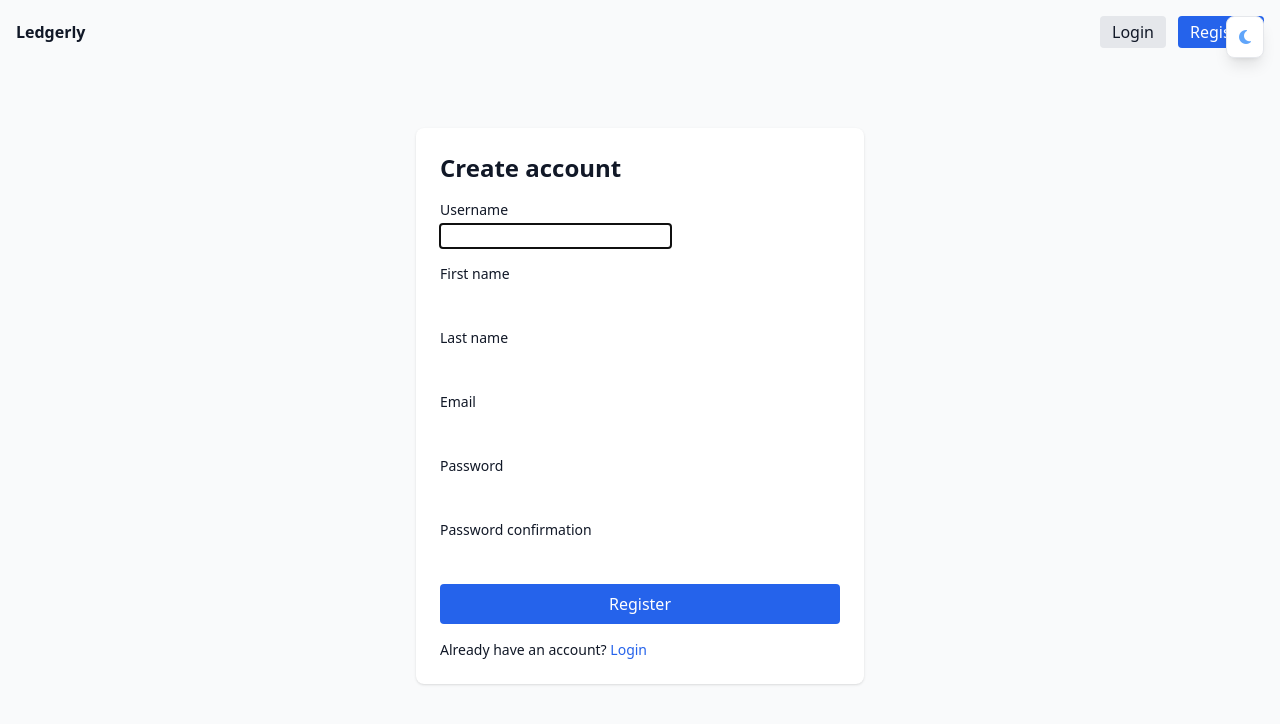
After one commit to Kzu0-afk/ledgerly-web, a Django app: page /register/ in a window 1280 px wide. The commit adds this page. Shown: the top 724 px of the page. Run offline with Django 5.2, Linux system fonts and the light colour scheme; some libraries are stand-ins or nearby versions.

```diff
--- a/config/urls.py
+++ b/config/urls.py
@@ -17,8 +17,11 @@ Including another URLconf
 from django.contrib import admin
 from django.urls import path
 from django.urls import include
+from django.contrib.auth import views as auth_views
 
 urlpatterns = [
     path('admin/', admin.site.urls),
     path('', include('ledger.urls')),
+    path('login/', auth_views.LoginView.as_view(template_name='auth/login.html'), name='login'),
+    path('logout/', auth_views.LogoutView.as_view(), name='logout'),
 ]
--- a/ledger/apps.py
+++ b/ledger/apps.py
@@ -4,3 +4,6 @@ from django.apps import AppConfig
 class LedgerConfig(AppConfig):
     default_auto_field = 'django.db.models.BigAutoField'
     name = 'ledger'
+
+    def ready(self):
+        from . import signals  # noqa: F401
--- /dev/null
+++ b/ledger/forms.py
@@ -0,0 +1,25 @@
+from django import forms
+from django.contrib.auth.forms import UserCreationForm
+from django.contrib.auth import get_user_model
+
+
+User = get_user_model()
+
+
+class RegistrationForm(UserCreationForm):
+    first_name = forms.CharField(max_length=100, required=True)
+    last_name = forms.CharField(max_length=100, required=True)
+    email = forms.EmailField(required=False)
+
+    class Meta(UserCreationForm.Meta):
+        model = User
+        fields = ("username", "first_name", "last_name", "email")
+
+    def save(self, commit=True):
+        user = super().save(commit=False)
+        user.first_name = self.cleaned_data.get("first_name", "")
+        user.last_name = self.cleaned_data.get("last_name", "")
+        user.email = self.cleaned_data.get("email", "")
+        if commit:
+            user.save()
+        return user
--- /dev/null
+++ b/ledger/templates/auth/register.html
@@ -0,0 +1,27 @@
+{% extends 'base.html' %}
+{% load static %}
+
+{% block title %}Register · Ledgerly{% endblock %}
+
+{% block content %}
+<div class="max-w-md mx-auto mt-16 bg-white dark:bg-gray-800 p-6 rounded-lg shadow">
+  <h1 class="text-2xl font-semibold mb-4">Create account</h1>
+  <form method="post" class="space-y-4">
+    {% csrf_token %}
+    {% if form.non_field_errors %}
+      <div class="text-red-600 text-sm">{{ form.non_field_errors }}</div>
+    {% endif %}
+    {% for field in form %}
+      <div>
+        <label class="block text-sm mb-1">{{ field.label }}</label>
+        {{ field }}
+        {% if field.errors %}
+          <div class="text-red-600 text-xs">{{ field.errors|striptags }}</div>
+        {% endif %}
+      </div>
+    {% endfor %}
+    <button class="w-full py-2 rounded bg-blue-600 text-white">Register</button>
+  </form>
+  <p class="text-sm mt-4">Already have an account? <a href="{% url 'login' %}" class="text-blue-600">Login</a></p>
+</div>
+{% endblock %}
--- a/ledger/urls.py
+++ b/ledger/urls.py
@@ -1,7 +1,7 @@
 # ledger/urls.py
 
 from django.urls import path
-from .views import daily_view, update_savings, calendar_view, update_budget, get_day_summary
+from .views import daily_view, update_savings, calendar_view, update_budget, get_day_summary, register
 
 urlpatterns = [
     # URL for today's ledger (the homepage)
@@ -24,4 +24,5 @@ urlpatterns = [
 
     # AJAX endpoint for getting day summary
     path('api/day-summary/', get_day_summary, name='get_day_summary'),
+    path('register/', register, name='register'),
 ]
--- a/ledger/views.py
+++ b/ledger/views.py
@@ -6,8 +6,14 @@ from .models import DailyLedger, Expense, SavingsAccount
 from decimal import Decimal
 from datetime import date, timedelta
 from .utils import LedgerHTMLCalendar, reverse
+from django.contrib.auth.decorators import login_required
+from django.contrib.auth import login
+from .forms import RegistrationForm
+from django.db.models import Sum
+from django.contrib import messages
 
 
+@login_required(login_url='login')
 def daily_view(request, year=None, month=None, day=None):
     if year and month and day:
         current_date = date(year, month, day)
@@ -17,8 +23,15 @@ def daily_view(request, year=None, month=None, day=None):
     previous_day = current_date - timedelta(days=1)
     next_day = current_date + timedelta(days=1)
 
-    ledger, created = DailyLedger.objects.get_or_create(date=current_date)
-    savings_account, _ = SavingsAccount.objects.get_or_create(pk=1)
+    ledger, created = DailyLedger.objects.get_or_create(user=request.user, date=current_date)
+    # If newly created for today, set base_budget from yesterday's remaining (single-day carryover)
+    if created:
+        prev_ledger = DailyLedger.objects.filter(user=request.user, date=previous_day).first()
+        if prev_ledger:
+            remaining_yesterday = prev_ledger.base_budget - (prev_ledger.expenses.aggregate(total=Sum('price'))['total'] or Decimal('0.00'))
+            ledger.base_budget = remaining_yesterday if remaining_yesterday > Decimal('0.00') else Decimal('0.00')
+            ledger.save()
+    savings_account, _ = SavingsAccount.objects.get_or_create(user=request.user)
 
     if request.method == 'POST':
         description = request.POST.get('description')
@@ -41,6 +54,7 @@ def daily_view(request, year=None, month=None, day=None):
         'ledger': ledger,
         'expenses': expenses_today,
         'savings_account': savings_account,
+        'savings_non_positive': savings_account.balance <= Decimal('0.00'),
         'current_date': current_date,
         'today_long': current_date.strftime("%m/%d/%Y | %A"),
         'previous_day': previous_day,
@@ -48,6 +62,7 @@ def daily_view(request, year=None, month=None, day=None):
     }
     return render(request, 'ledger/daily_view.html', context)
 
+@login_required(login_url='login')
 def update_savings(request):
     # This view only processes form submissions, so we only care about POST requests
     if request.method == 'POST':
@@ -60,13 +75,29 @@ def update_savings(request):
                 amount = Decimal(amount_str)
 
                 # 2. Get the single savings account object
-                savings_account, _ = SavingsAccount.objects.get_or_create(pk=1)
+                savings_account, _ = SavingsAccount.objects.get_or_create(user=request.user)
 
                 # 3. Perform the correct action based on which button was clicked
                 if action == 'add':
+                    # Must be a whole positive number
+                    if amount <= 0:
+                        messages.error(request, "Amount must be a whole, positive number.")
+                        return redirect('daily_view_today')
+                    # ensure whole number
+                    if amount != amount.to_integral_value():
+                        messages.error(request, "Amount must be a whole number (no decimals).")
+                        return redirect('daily_view_today')
                     savings_account.balance += amount
+                    messages.success(request, f"Added ₱{amount} to savings.")
                 elif action == 'withdraw':
+                    if savings_account.balance <= Decimal('0.00'):
+                        messages.error(request, "Cannot withdraw. Savings is zero or negative.")
+                        return redirect('daily_view_today')
+                    if amount > savings_account.balance:
+                        messages.error(request, "Cannot withdraw more than available savings.")
+                        return redirect('daily_view_today')
                     savings_account.balance -= amount
+                    messages.success(request, f"Withdrew ₱{amount} from savings.")
 
                 # 4. Save the changes to the database
                 savings_account.save()
@@ -77,8 +108,9 @@ def update_savings(request):
             pass
 
     # 5. Redirect the user back to the main page to see the updated total
-    return redirect('daily_view')
+    return redirect('daily_view_today')
 
+@login_required(login_url='login')
 def calendar_view(request, year=None, month=None):
     if year is None or month is None:
         today = timezone.now().date()
@@ -107,23 +139,25 @@ def calendar_view(request, year=None, month=None):
     }
     return render(request, 'ledger/calendar.html', context)
 
+@login_required(login_url='login')
 def update_budget(request, year, month, day):
     if request.method == 'POST':
         try:
             current_date = date(year, month, day)
-            ledger = DailyLedger.objects.get(date=current_date)
-            # The input name is now 'new_base_budget'
+            ledger = DailyLedger.objects.get(user=request.user, date=current_date)
+            # Overrule: only allow setting base budget when it's currently zero
             new_budget_str = request.POST.get('new_base_budget')
 
             if new_budget_str:
-                # Update the base_budget field
-                ledger.base_budget = Decimal(new_budget_str)
-                ledger.save()
+                if ledger.base_budget == Decimal('0.00'):
+                    ledger.base_budget = Decimal(new_budget_str)
+                    ledger.save()
         except (DailyLedger.DoesNotExist, ValueError, TypeError):
             pass
 
     return redirect('daily_view_date', year=year, month=month, day=day)
 
+@login_required(login_url='login')
 def get_day_summary(request):
     """AJAX endpoint to get expense summary for a specific date"""
     if request.method == 'GET':
@@ -133,7 +167,7 @@ def get_day_summary(request):
 
         try:
             target_date = date(year, month, day)
-            ledger = DailyLedger.objects.get(date=target_date)
+            ledger = DailyLedger.objects.get(user=request.user, date=target_date)
 
             data = {
                 'total_expenses': float(ledger.total_expenses),
@@ -155,3 +189,18 @@ def get_day_summary(request):
         return JsonResponse(data)
 
     return JsonResponse({'error': 'Invalid request'}, status=400)
+
+
+def register(request):
+    if request.user.is_authenticated:
+        return redirect('daily_view_today')
+    if request.method == 'POST':
+        form = RegistrationForm(request.POST)
+        if form.is_valid():
+            user = form.save()
+            login(request, user)
+            # Initialize per-user savings account lazily on first use
+            return redirect('daily_view_today')
+    else:
+        form = RegistrationForm()
+    return render(request, 'auth/register.html', {'form': form})
--- a/theme/templates/base.html
+++ b/theme/templates/base.html
@@ -38,12 +38,34 @@
         </button>
     </div>
 
-    <div class="container mx-auto">
-        {% block content %}
-        <section class="flex items-center justify-center h-screen">
-            <h1 class="text-5xl bg-gradient-to-r from-blue-600 to-purple-600 bg-clip-text text-transparent">Django + Tailwind = ❤️</h1>
-        </section>
-        {% endblock %}
+    <div class="container mx-auto px-4">
+        {% if messages %}
+        <div class="mt-4">
+            {% for message in messages %}
+                <div class="mb-2 px-4 py-2 rounded {{ message.tags|default:'' }} {% if 'error' in message.tags %}bg-red-600 text-white{% elif 'success' in message.tags %}bg-green-600 text-white{% else %}bg-gray-200 dark:bg-gray-700 text-gray-900 dark:text-gray-100{% endif %}">
+                    {{ message }}
+                </div>
+            {% endfor %}
+        </div>
+        {% endif %}
+        <nav class="flex items-center justify-between py-4">
+            <div>
+                <a href="/" class="font-semibold">Ledgerly</a>
+            </div>
+            <div class="flex items-center gap-3">
+                {% if request.user.is_authenticated %}
+                    <span class="text-sm">{{ request.user.username }}</span>
+                    <form action="{% url 'logout' %}" method="post" class="inline">
+                        {% csrf_token %}
+                        <button type="submit" class="px-3 py-1 rounded bg-gray-200 dark:bg-gray-700">Logout</button>
+                    </form>
+                {% else %}
+                    <a href="{% url 'login' %}" class="px-3 py-1 rounded bg-gray-200 dark:bg-gray-700">Login</a>
+                    <a href="{% url 'register' %}" class="px-3 py-1 rounded bg-blue-600 text-white">Register</a>
+                {% endif %}
+            </div>
+        </nav>
+        {% block content %}{% endblock %}
     </div>
 
     <script>
```
Also changed, not shown: config/settings.py (+6 -1 lines), ledger/models.py (+26 -22 lines), ledger/signals.py (added, +14 -0 lines), ledger/templates/auth/login.html (added, +25 -0 lines), ledger/templates/ledger/daily_view.html (+19 -17 lines), ledger/migrations/0001_initial.py, ledger/migrations/0002_alter_dailyledger_base_budget.py (added), ledger/migrations/0002_rename_budget_allocated_dailyledger_base_budget.py (deleted).
